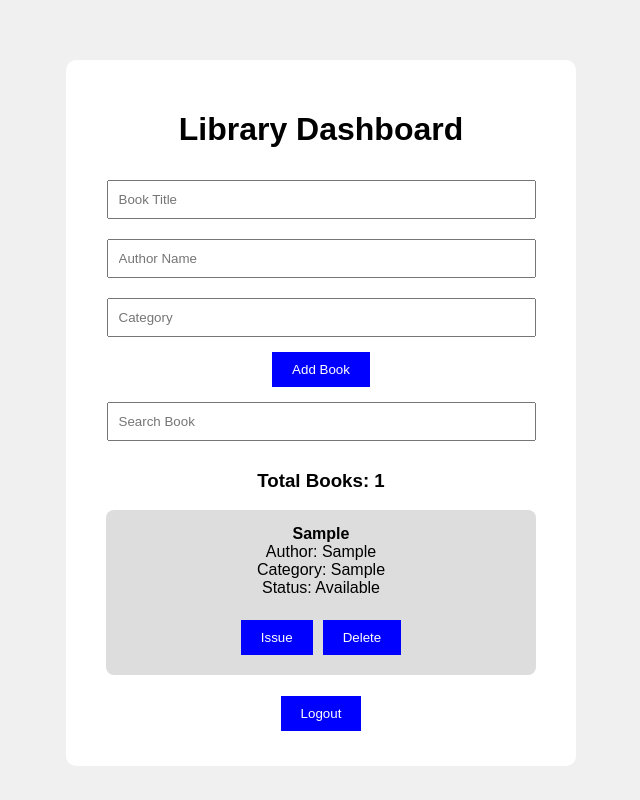
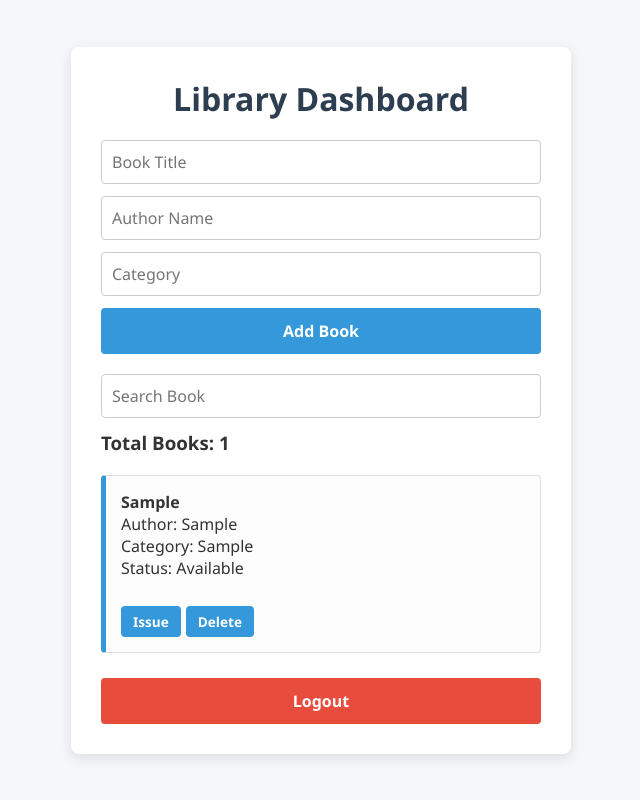
Before and after one commit to Tualeya/library-management-system, a plain HTML site: page dashboard.html in a window 1280 px wide. Both pictures are taken after typing "Sample", "Sample", "Sample" into the empty fields and a click on the button "Add Book". Shown: the whole page, without its empty margins (319-959 px from the left). Drawn offline with Linux system fonts and the light colour scheme.

Commit message:
Refactor and enhance CSS styles for layout

```diff
--- a/style.css
+++ b/style.css
@@ -1,52 +1,109 @@
-body {
-
-    font-family: Arial;
-    background-color: #f0f0f0;
+/* Core Layout Reset */
+* {
+    margin: 0;
+    padding: 0;
+    box-sizing: border-box;
+    font-family: 'Segoe UI', Tahoma, Geneva, Verdana, sans-serif;
 }
 
-.container {
-
-    width: 450px;
-    margin: auto;
-    margin-top: 60px;
-    background: white;
-    padding: 30px;
-    border-radius: 10px;
-    text-align: center;
+body {
+    background-color: #f4f6f9;
+    color: #333333;
+    display: flex;
+    justify-content: center;
+    align-items: center;
+    min-height: 100vh;
+    padding: 20px;
 }
 
-input {
+/* Base Structural Container Layout */
+.container {
+    background: #ffffff;
+    padding: 30px;
+    border-radius: 8px;
+    box-shadow: 0 4px 12px rgba(0, 0, 0, 0.1);
+    width: 100%;
+    max-width: 500px;
+}
 
-    width: 90%;
+h1, h2 {
+    text-align: center;
+    margin-bottom: 20px;
+    color: #2c3e50;
+}
+
+h2 {
+    font-size: 1.2rem;
+    color: #7f8c8d;
+}
+
+/* Element Wrapper Groups */
+.form-wrapper, .form-group, .search-group {
+    display: flex;
+    flex-direction: column;
+    gap: 12px;
+    margin-bottom: 20px;
+}
+
+input[type="text"], input[type="password"] {
+    width: 100%;
     padding: 10px;
-    margin: 10px;
+    border: 1px solid #ccc;
+    border-radius: 4px;
+    font-size: 1rem;
+    transition: border-color 0.2s;
+}
+
+input:focus {
+    border-color: #3498db;
+    outline: none;
 }
 
 button {
-
-    padding: 10px 20px;
-    background: blue;
-    color: white;
+    background-color: #3498db;
+    color: #ffffff;
+    padding: 12px;
     border: none;
+    border-radius: 4px;
+    font-size: 1rem;
     cursor: pointer;
-    margin: 5px;
+    font-weight: 600;
+    transition: background-color 0.2s;
 }
 
 button:hover {
-
-    background: darkblue;
+    background-color: #2980b9;
 }
 
-ul {
-
-    list-style: none;
-    padding: 0;
+#logoutBtn {
+    background-color: #e74c3c;
+    width: 100%;
+    margin-top: 15px;
 }
 
-li {
+#logoutBtn:hover {
+    background-color: #c0392b;
+}
 
-    background: #dddddd;
-    margin: 10px;
+/* Dynamic Item Render Container Rules */
+#bookList {
+    list-style: none;
+    margin-top: 15px;
+    max-height: 250px;
+    overflow-y: auto;
+}
+
+#bookList li {
+    background: #fdfdfd;
     padding: 15px;
-    border-radius: 8px;
+    margin-bottom: 10px;
+    border: 1px solid #e0e0e0;
+    border-radius: 4px;
+    border-left: 5px solid #3498db;
 }
+
+#bookList button {
+    padding: 6px 12px;
+    font-size: 0.85rem;
+    margin-top: 5px;
+}
```
